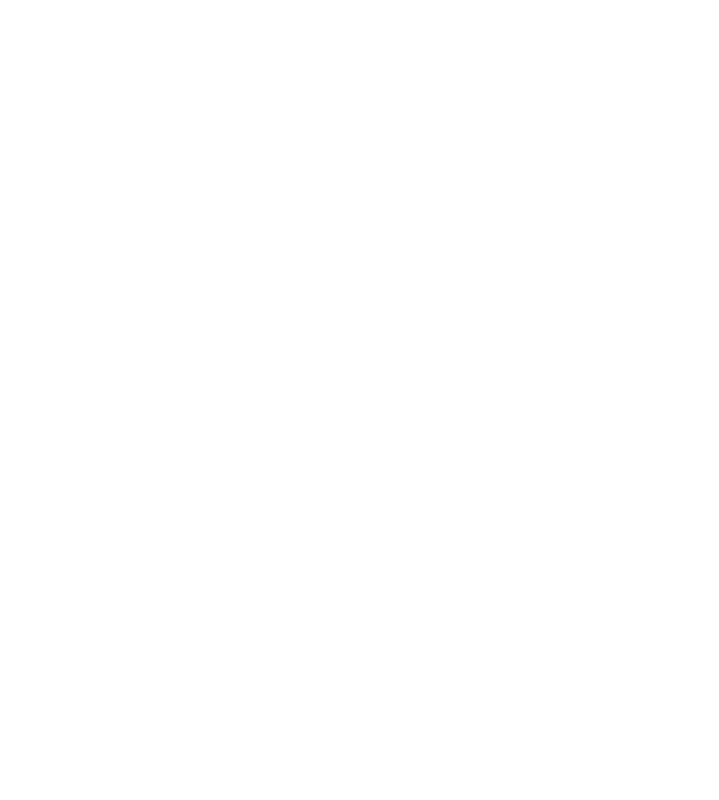
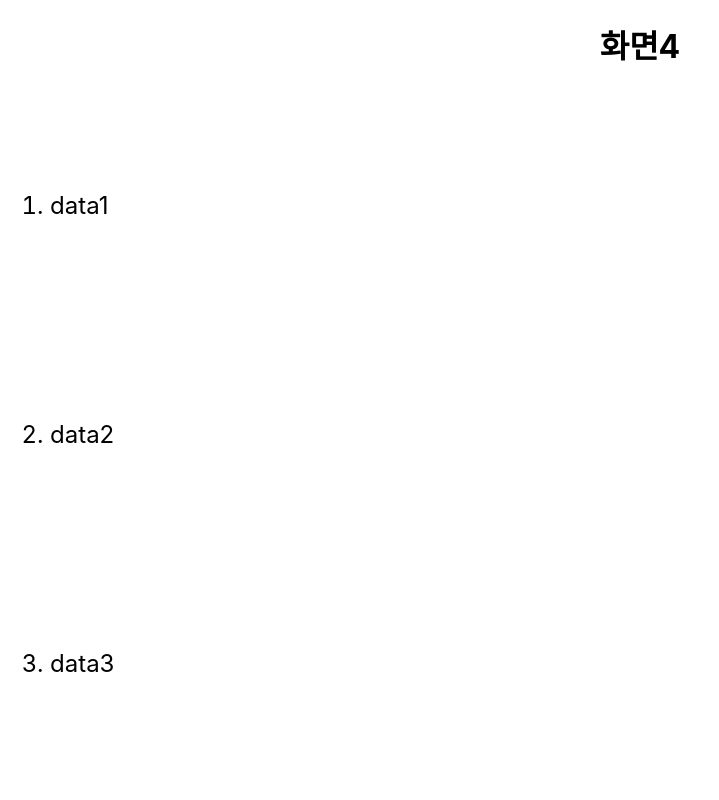
Before and after one commit to o-tao/react-app, a React (Create React App) app: page /view4 in a window 1280 px wide. Before the commit this address had no page. Shown: the top 800 px of the page, without its empty margins (0-719 px from the left). Built offline with nearby package versions, Linux system fonts and the light colour scheme.

Commit message:
useInfiniteQuery 사용 예제4

```diff
--- a/src/viewApp/ViewApp.js
+++ b/src/viewApp/ViewApp.js
@@ -2,10 +2,30 @@
 import './ViewApp.css';
 import {useEffect, useState} from "react";
 import {useInView} from 'react-intersection-observer';
+import {useInfiniteQuery} from "@tanstack/react-query";
 
 const getData = async page => {
     const response = await fetch(`/${page}.json`);
     return response.json();
+};
+
+const usePaging = (url) => {
+    return useInfiniteQuery({
+        queryKey: [''],
+
+        queryFn: ({pageParam}) => {
+            return getData(url + pageParam);
+        },
+
+        getNextPageParam: (last) => {
+            if (last.page < last.total_pages) {
+                return last.page + 1;
+            }
+            return undefined;
+        },
+
+        initialPageParam: 1
+    })
 };
 
 const View1 = () => {
@@ -33,6 +53,7 @@
         </div>
     );
 }
+
 const View2 = () => {
     const [array, setArray] = useState([]);
     const [nextPage, setNextPage] = useState(1);
@@ -99,6 +120,36 @@
     );
 }
 
+const View4 = () => {
+    const {data, fetchNextPage, hasNextPage} = usePaging("data");
+    const {ref, inView} = useInView();
+
+    useEffect(() => {
+        if (inView && hasNextPage) {
+            fetchNextPage();
+        }
+    }, [inView]);
+
+    return (
+        <div className="container">
+            <h1 className="head">화면4</h1>
+            <ol className="body">
+                {
+                    data?.pages.map((page) => {
+                        return page.results.map((row, index) => {
+                            return (
+                                <li style={{padding: '100px 0'}} key={row.id}>{row.name}</li>
+                            )
+                        })
+                    })
+                }
+            </ol>
+            <button type="button" className="more" ref={ref} style={{display: hasNextPage ? "" : "none"}}>더보기
+            </button>
+        </div>
+    );
+}
+
 const Home = () => {
     const navigate = useNavigate();
     return (
@@ -114,6 +165,9 @@
                 <li>
                     <button type='button' className='link' onClick={() => navigate('/view3')}>화면3</button>
                 </li>
+                <li>
+                    <button type='button' className='link' onClick={() => navigate('/view4')}>화면4</button>
+                </li>
             </ul>
         </div>
     );
@@ -126,6 +180,7 @@
                 <Route path="/view1" element={<View1/>}/>
                 <Route path="/view2" element={<View2/>}/>
                 <Route path="/view3" element={<View3/>}/>
+                <Route path="/view4" element={<View4/>}/>
             </Routes>
         </BrowserRouter>
     );
```
